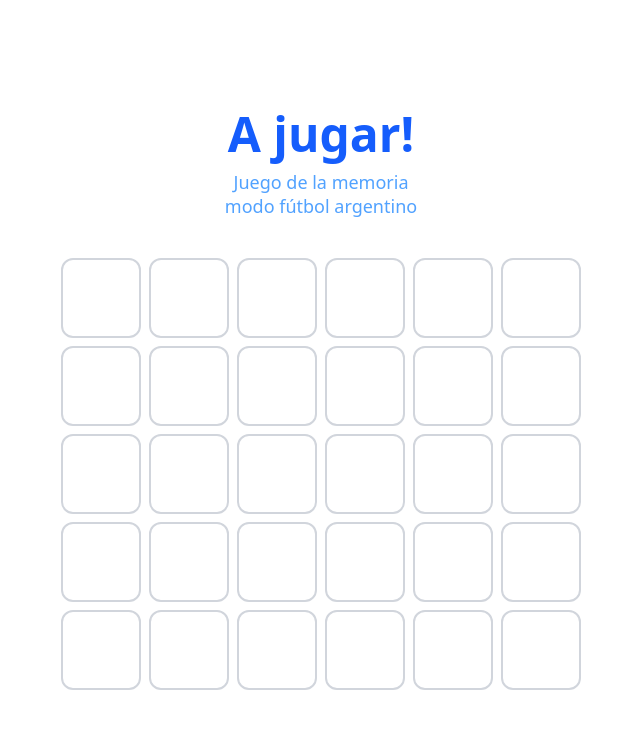
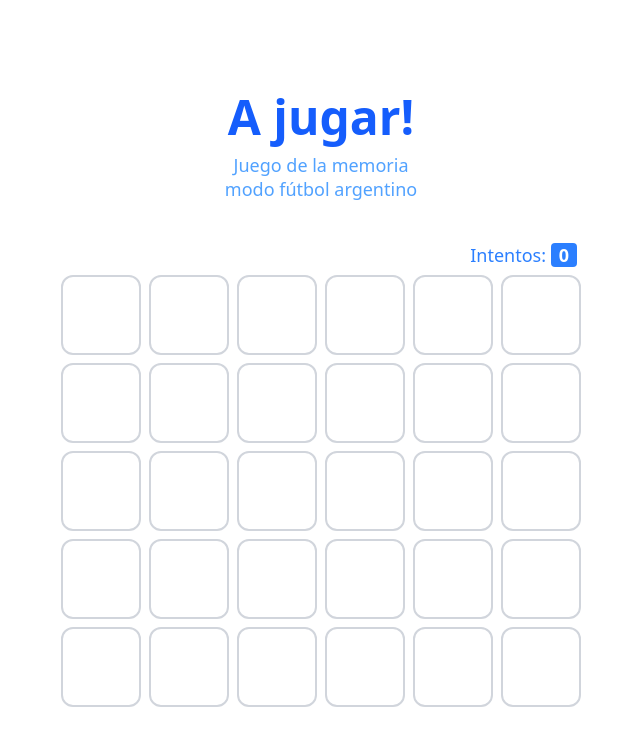
Before and after one commit to RomaanDeRose/memory-football, a React (Vite) app: page / in a window 1280 px wide. Shown: the top 746 px of the page, without its empty margins (319-959 px from the left). Built offline with nearby package versions, Linux system fonts and the light colour scheme.

Commit message:
Añade contador de intentos en el componente Teams y actualiza el estado de intentos en la función selectCard

```diff
--- a/src/App.jsx
+++ b/src/App.jsx
@@ -7,6 +7,7 @@ import Teams from "./components/Teams";
 function App() {
   const [teams, setTeams] = useState([]);
   const [comboCard, setComboCard] = useState([]);
+  const [attemps, setAttemps] = useState(0);
 
   const actualizeTeams = () => {
     const randomTeams = randomTeam(TEAMS);
@@ -23,6 +24,7 @@ function App() {
     if (combo.length < 2) return;
     setTimeout(() => {
       if (combo.length === 2) {
+        setAttemps(attemps + 1);
         const isWin = combo[0].name === combo[1].name;
         const newAllTeams = teams.map((team) => {
           if (isWin) {
@@ -91,7 +93,7 @@ function App() {
       <p className="text-lg w-90 text-blue-400 font-medium text-balance text-center mb-10 leading-6">
         Juego de la memoria modo fútbol argentino
       </p>
-      <Teams teams={teams} selectCard={selectCard} />
+      <Teams teams={teams} attemps={attemps} selectCard={selectCard} />
       {isGameEnd && (
         <button
           className="bg-blue-500 text-white text-xl uppercase font-medium px-8 py-3 rounded-xl cursor-pointer mt-8 transition-all duration-200 hover:shadow-lg hover:shadow-blue-500/40 active:scale-95"
--- a/src/components/Teams.jsx
+++ b/src/components/Teams.jsx
@@ -1,11 +1,19 @@
 import React from "react";
 import Team from "./Team";
 
-const Teams = ({ teams, ...props }) => {
+const Teams = ({ teams, attemps, ...props }) => {
   return (
-    <div className="w-full max-w-xl mx-auto flex flex-wrap justify-center gap-2">
-      {teams &&
-        teams.map((team) => <Team key={team.id} team={team} {...props} />)}
+    <div className="w-full max-w-xl">
+      <p className="text-blue-500 font-medium text-lg text-right mb-1.5 mr-8">
+        Intentos:{" "}
+        <span className="bg-blue-500 text-white font-bold px-2 rounded">
+          {attemps}
+        </span>
+      </p>
+      <div className="w-full mx-auto flex flex-wrap justify-center gap-2">
+        {teams &&
+          teams.map((team) => <Team key={team.id} team={team} {...props} />)}
+      </div>
     </div>
   );
 };
```
